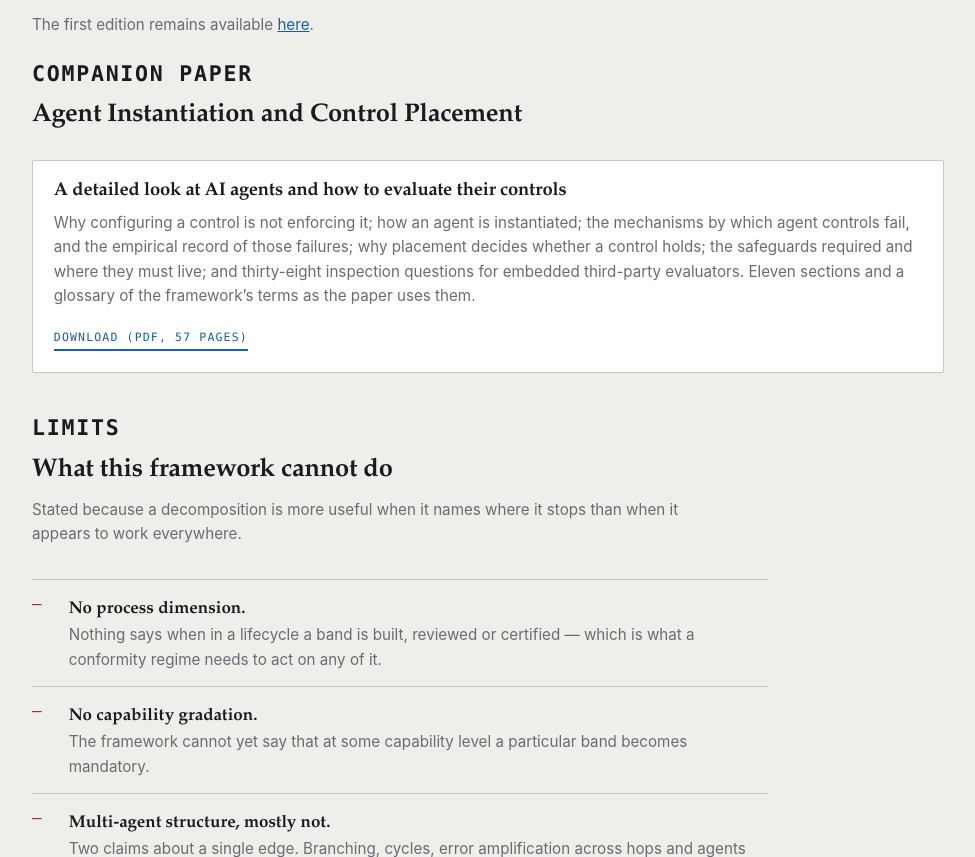
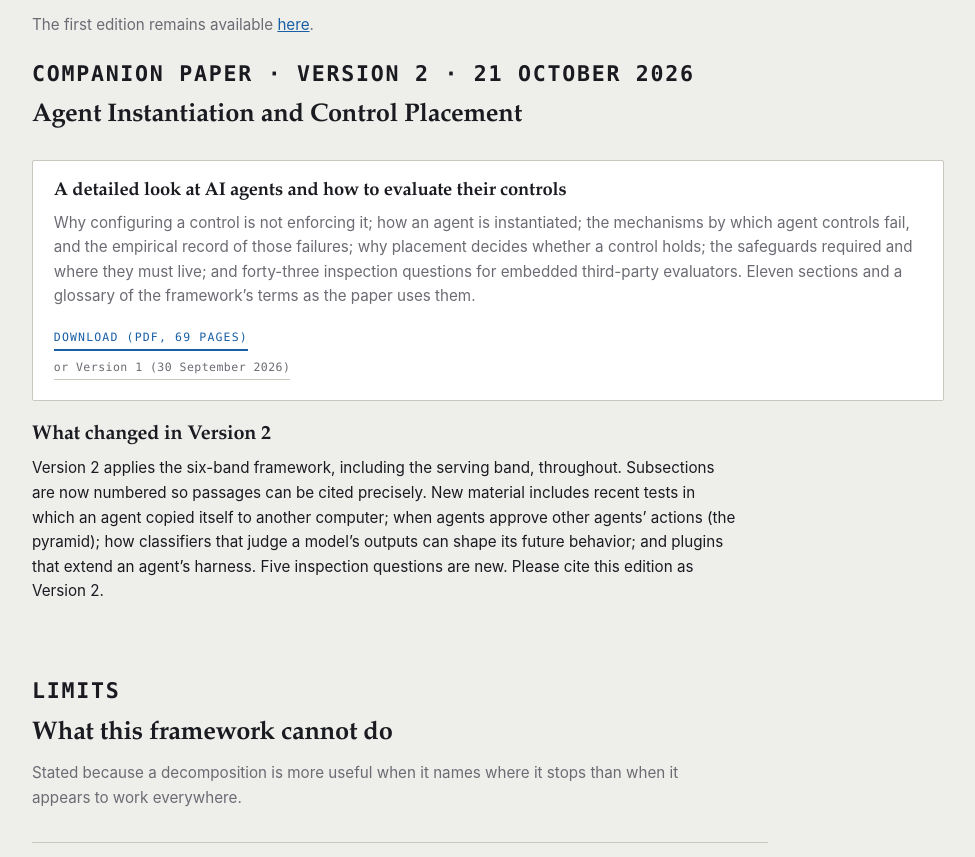
Before and after one commit to djc2002us/where-control-lives, a plain HTML site: page index.html in a window 1280 px wide. Shown: the part 4525-5382 px from the top of the page, without its empty margins (152-1127 px from the left). Drawn offline with Linux system fonts and the light colour scheme.

Commit message:
V2 of Agent Instantiation Companion Paper Released

```diff
--- a/index.html
+++ b/index.html
@@ -242,15 +242,18 @@ footer p{margin:.3rem 0}
 </section>
 
 <section class="get" style="padding-top:.2rem">
-<p class="eyebrow">Companion paper</p>
+<p class="eyebrow">Companion paper &middot; Version 2 &middot; 21 October 2026</p>
 <h2>Agent Instantiation and Control Placement</h2>
 <div class="cards">
 <div class="card">
 <h3>A detailed look at AI agents and how to evaluate their controls</h3>
-<p>Why configuring a control is not enforcing it; how an agent is instantiated; the mechanisms by which agent controls fail, and the empirical record of those failures; why placement decides whether a control holds; the safeguards required and where they must live; and thirty-eight inspection questions for embedded third-party evaluators. Eleven sections and a glossary of the framework&rsquo;s terms as the paper uses them.</p>
-<a href="agent-instantiation-and-control-placement.pdf">Download (PDF, 57 pages)</a>
+<p>Why configuring a control is not enforcing it; how an agent is instantiated; the mechanisms by which agent controls fail, and the empirical record of those failures; why placement decides whether a control holds; the safeguards required and where they must live; and forty-three inspection questions for embedded third-party evaluators. Eleven sections and a glossary of the framework&rsquo;s terms as the paper uses them.</p>
+<a href="agent-instantiation-and-control-placement.pdf">Download (PDF, 69 pages)</a>
+<a class="alt" href="agent-instantiation-and-control-placement-v1.pdf">or Version 1 (30 September 2026)</a>
 </div>
 </div>
+<h3 style="margin-top:1.4rem">What changed in Version 2</h3>
+<p class="stack-lead" style="margin-top:.6rem;color:var(--ink)">Version 2 applies the six-band framework, including the serving band, throughout. Subsections are now numbered so passages can be cited precisely. New material includes recent tests in which an agent copied itself to another computer; when agents approve other agents&rsquo; actions (the pyramid); how classifiers that judge a model&rsquo;s outputs can shape its future behavior; and plugins that extend an agent&rsquo;s harness. Five inspection questions are new. Please cite this edition as Version 2.</p>
 </section>
 
 <section class="gaps">
```
Also changed, not shown: 2 other files.
